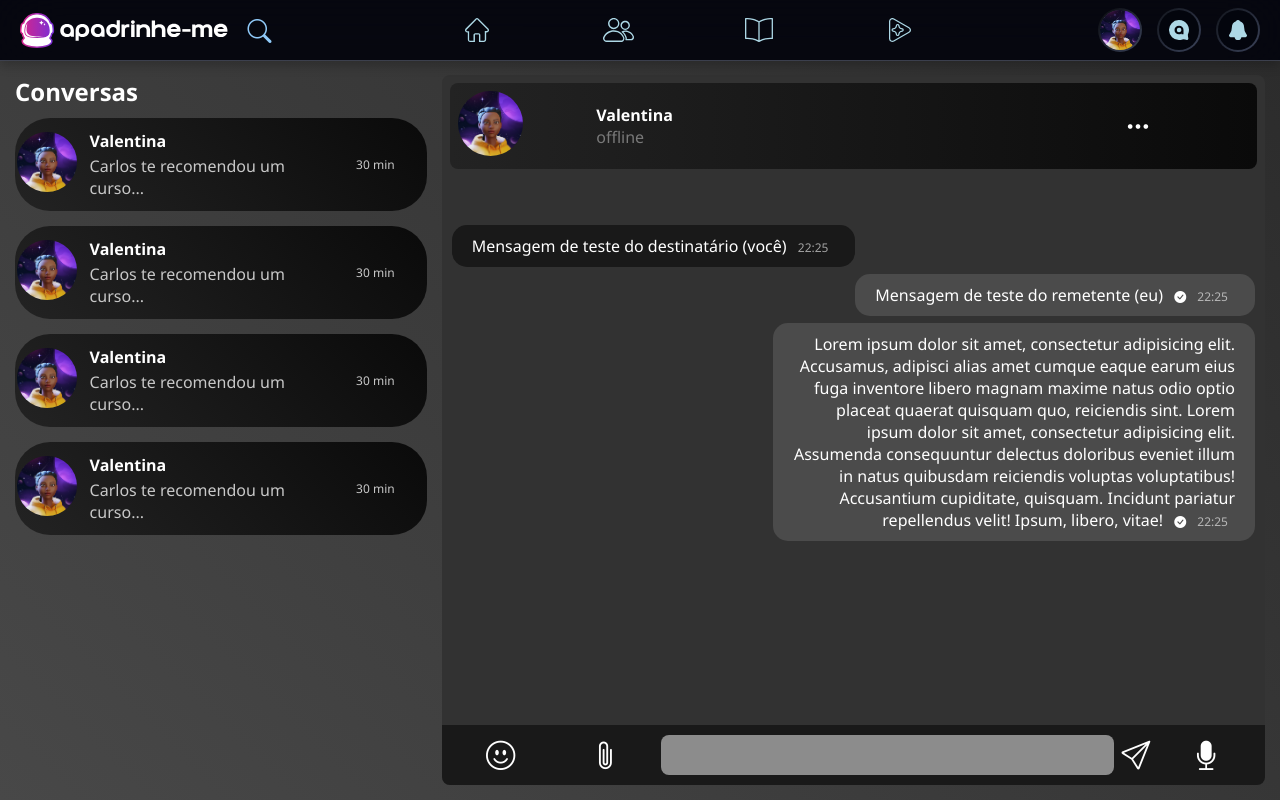
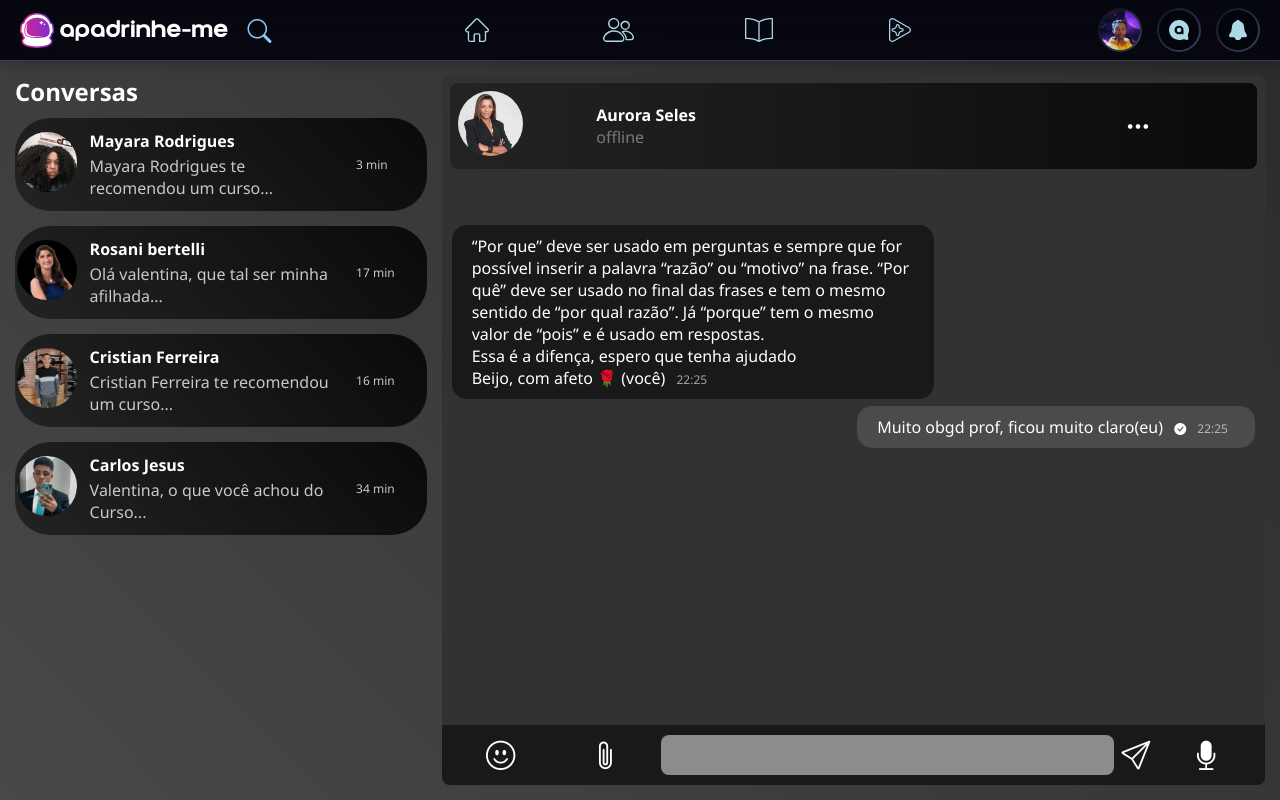
Before and after one commit to apadrinhe-me/apadrinhe-me, a React (Create React App) app in the folder client/: page /chat in a window 1280 px wide. Built offline with nearby package versions, Linux system fonts and the light colour scheme.

Commit message:
retirando elementos de marcação da tela de chat

```diff
--- a/client/src/componets/layout/chatComponents/contato/Contato.jsx
+++ b/client/src/componets/layout/chatComponents/contato/Contato.jsx
@@ -15,7 +15,11 @@ const Contato = props => {
             <div className="contato-last-msg">
                 <span>{props.tempo}</span>
             </div>
+
+
         </div>
+
+
     );
 }
 
--- a/client/src/views/pages/Chat.jsx
+++ b/client/src/views/pages/Chat.jsx
@@ -1,4 +1,4 @@
-import React,{ useState } from "react";
+import React, { useState } from "react";
 import Menu from "../../componets/layout/Menu";
 import MenuMobile from "../../componets/layout/MenuMobile";
 import "./Chat.css";
@@ -7,60 +7,68 @@ import Contato_info from "../../componets/layout/chatComponents/contato_info/Con
 import Msg from "../../componets/layout/chatComponents/msg/Msg";
 import Msgbar from "../../componets/layout/chatComponents/msgbar/Msgbar";
 import Button from "@mui/material/Button";
-import {Drawer} from "@mui/material";
+import { Drawer } from "@mui/material";
 import Box from "@mui/material/Box";
+import mayara from "../../media/profile_pictures/mayara.png"
 
 const Chat = () => {
     const [drawer, setDrawer] = useState(false);
 
-    return(
+    return (
         <>
-            <Menu logged={true}/>
+            <Menu logged={true} />
 
             <div className="Chat">
                 <div className="contatos">
                     <h2>Conversas</h2>
                     <div className="lista-contatos">
                         <Contato
-                            prof_picture="valentina.png"
-                            nome_contato="Valentina"
-                            ultima_msg="Carlos te recomendou um curso..."
-                            tempo="30 min"
+                            prof_picture="mayara.png"
+                            nome_contato="Mayara Rodrigues"
+                            ultima_msg="Mayara Rodrigues te recomendou um curso..."
+                            tempo="3 min"
                         />
                         <Contato
-                            prof_picture="valentina.png"
-                            nome_contato="Valentina"
-                            ultima_msg="Carlos te recomendou um curso..."
-                            tempo="30 min"
+                            prof_picture="Ro.png"
+                            nome_contato="Rosani bertelli"
+                            ultima_msg="Olá valentina, que tal ser minha afilhada..."
+                            tempo="17 min"
                         />
                         <Contato
-                            prof_picture="valentina.png"
-                            nome_contato="Valentina"
-                            ultima_msg="Carlos te recomendou um curso..."
-                            tempo="30 min"
+                            prof_picture="cris.jpg"
+                            nome_contato="Cristian Ferreira"
+                            ultima_msg="Cristian Ferreira te recomendou um curso..."
+                            tempo="16 min"
                         />
                         <Contato
-                            prof_picture="valentina.png"
-                            nome_contato="Valentina"
-                            ultima_msg="Carlos te recomendou um curso..."
-                            tempo="30 min"
+                            prof_picture="cadu.png"
+                            nome_contato="Carlos Jesus"
+                            ultima_msg="Valentina, o que você achou do Curso..."
+                            tempo="34 min"
                         />
                     </div>
                 </div>
                 <div className="conversa">
-                    <Button className="btn-show-contacts" variant="contained" sx={{width: "200px", mt: 2, alignSelf: "center"}} onClick={ () => setDrawer(true)}>lista de contatos</Button>
+                    <Button className="btn-show-contacts" variant="contained" sx={{ width: "200px", mt: 2, alignSelf: "center" }} onClick={() => setDrawer(true)}>lista de contatos</Button>
 
                     <div className="header">
                         <Contato_info
-                            profPic="valentina.png"
-                            nome="Valentina"
+                            profPic="aurora.png"
+                            nome="Aurora Seles"
                             status="offline"
                         />
                     </div>
                     <div className="msgs">
-                        <Msg pov="destinatario" hour="22:25">Mensagem de teste do destinatário (você)</Msg>
-                        <Msg pov="remetente" hour="22:25">Mensagem de teste do remetente (eu)</Msg>
-                        <Msg pov="remetente" hour="22:25">Lorem ipsum dolor sit amet, consectetur adipisicing elit. Accusamus, adipisci alias amet cumque eaque earum eius fuga inventore libero magnam maxime natus odio optio placeat quaerat quisquam quo, reiciendis sint. Lorem ipsum dolor sit amet, consectetur adipisicing elit. Assumenda consequuntur delectus doloribus eveniet illum in natus quibusdam reiciendis voluptas voluptatibus! Accusantium cupiditate, quisquam. Incidunt pariatur repellendus velit! Ipsum, libero, vitae!</Msg>
+                        <Msg pov="destinatario" hour="22:25">“Por que” deve ser usado em perguntas e
+                            sempre que for possível inserir a palavra “razão” ou “motivo” na frase.
+                            “Por quê” deve ser usado no final das frases e tem o mesmo sentido de
+                            “por qual razão”. Já “porque” tem o mesmo valor de “pois” e é usado em
+                            respostas.
+                            <br />
+                            Essa é a difença, espero que tenha ajudado
+                            <br />
+                            Beijo, com afeto 🌹 (você)</Msg>
+                        <Msg pov="remetente" hour="22:25">Muito obgd prof, ficou muito claro(eu)</Msg>
                     </div>
                     <div className="msgbar-div">
                         <Msgbar />
@@ -73,9 +81,9 @@ const Chat = () => {
             <Drawer
                 open={drawer}
                 onClose={() => setDrawer(false)}
-                sx={{color: "black", pt: "65px", background: "#6b6b6b"}}
+                sx={{ color: "black", pt: "65px", background: "#6b6b6b" }}
             >
-                <Box sx={{mt: "65px", display: "flex", flexDirection:"column", gap:"10px", p: "10px"}}>
+                <Box sx={{ mt: "65px", display: "flex", flexDirection: "column", gap: "10px", p: "10px" }}>
                     <button className="btn-format drawer-close-btn" onClick={() => setDrawer(false)}><i className="bi bi-x-lg"></i></button>
                     <Contato
                         prof_picture="valentina.png"
```
